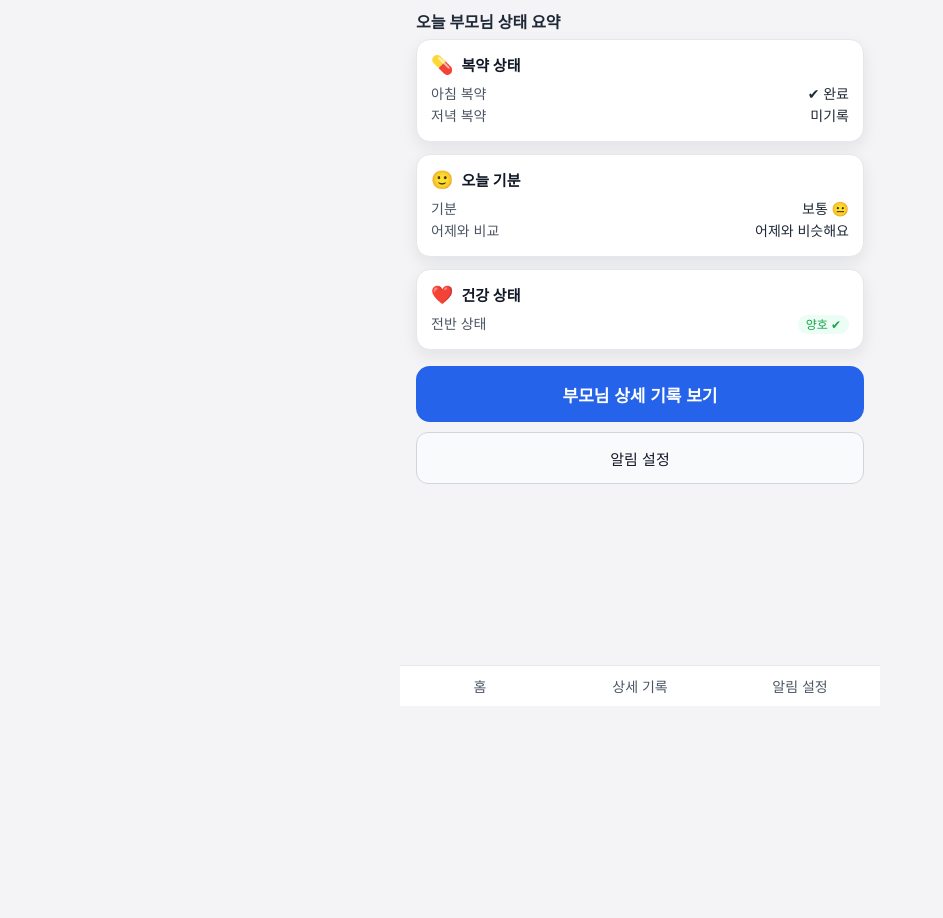
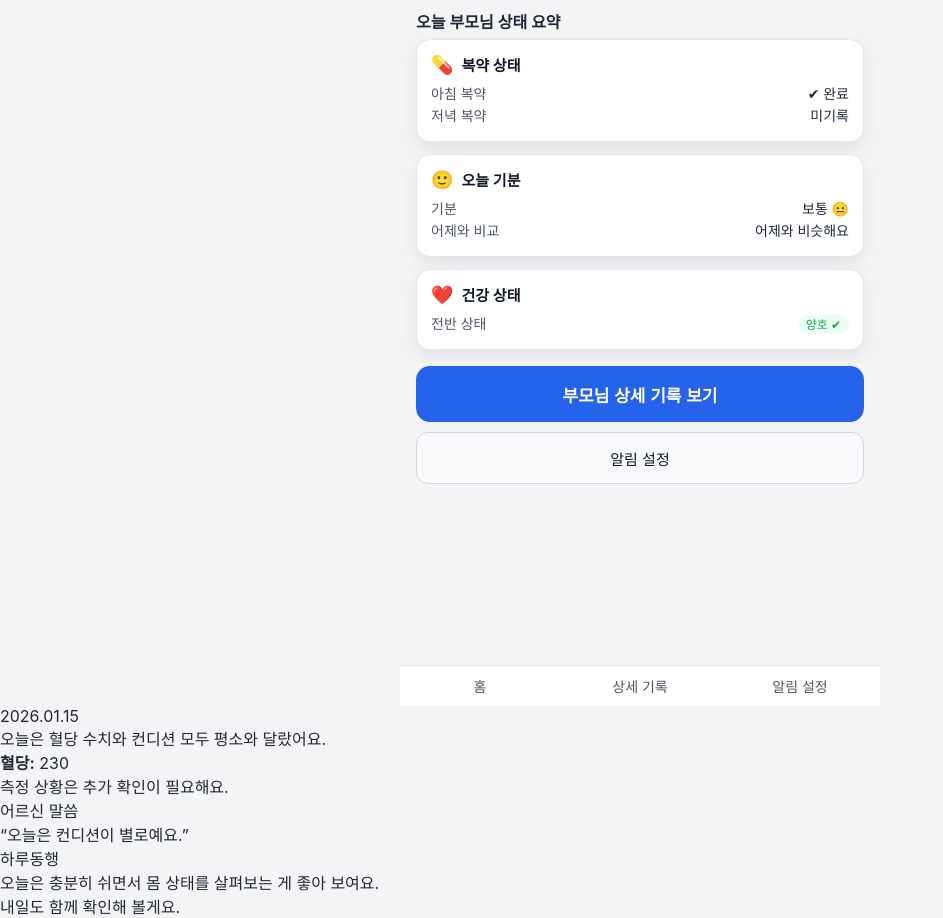
Before and after one commit to chj770413-lab/haru-caregiver-ui, a plain HTML site: page index.html in a window 1280 px wide. Shown: the part 94-1012 px from the top of the page, without its empty margins (0-943 px from the left). Before the commit the page ends 800 px from the top, so only its background shows below. Drawn offline with Linux system fonts and the light colour scheme.

Commit message:
Update index.html

```diff
--- a/index.html
+++ b/index.html
@@ -27,3 +27,33 @@
   <script src="caregiver.js"></script>
 </body>
 </html>
+<!-- 보호자 리포트 카드 (정적 MVP) -->
+<div class="guardian-report-card">
+
+  <div class="report-date">
+    2026.01.15
+  </div>
+
+  <div class="report-summary">
+    오늘은 혈당 수치와 컨디션 모두 평소와 달랐어요.
+  </div>
+
+  <div class="report-metric">
+    <strong>혈당:</strong> 230<br />
+    <span class="metric-note">측정 상황은 추가 확인이 필요해요.</span>
+  </div>
+
+  <div class="report-senior-message">
+    <div class="label">어르신 말씀</div>
+    <div class="quote">“오늘은 컨디션이 별로예요.”</div>
+  </div>
+
+  <div class="report-comment">
+    <div class="label">하루동행</div>
+    <div class="text">
+      오늘은 충분히 쉬면서 몸 상태를 살펴보는 게 좋아 보여요.<br />
+      내일도 함께 확인해 볼게요.
+    </div>
+  </div>
+
+</div>
```
